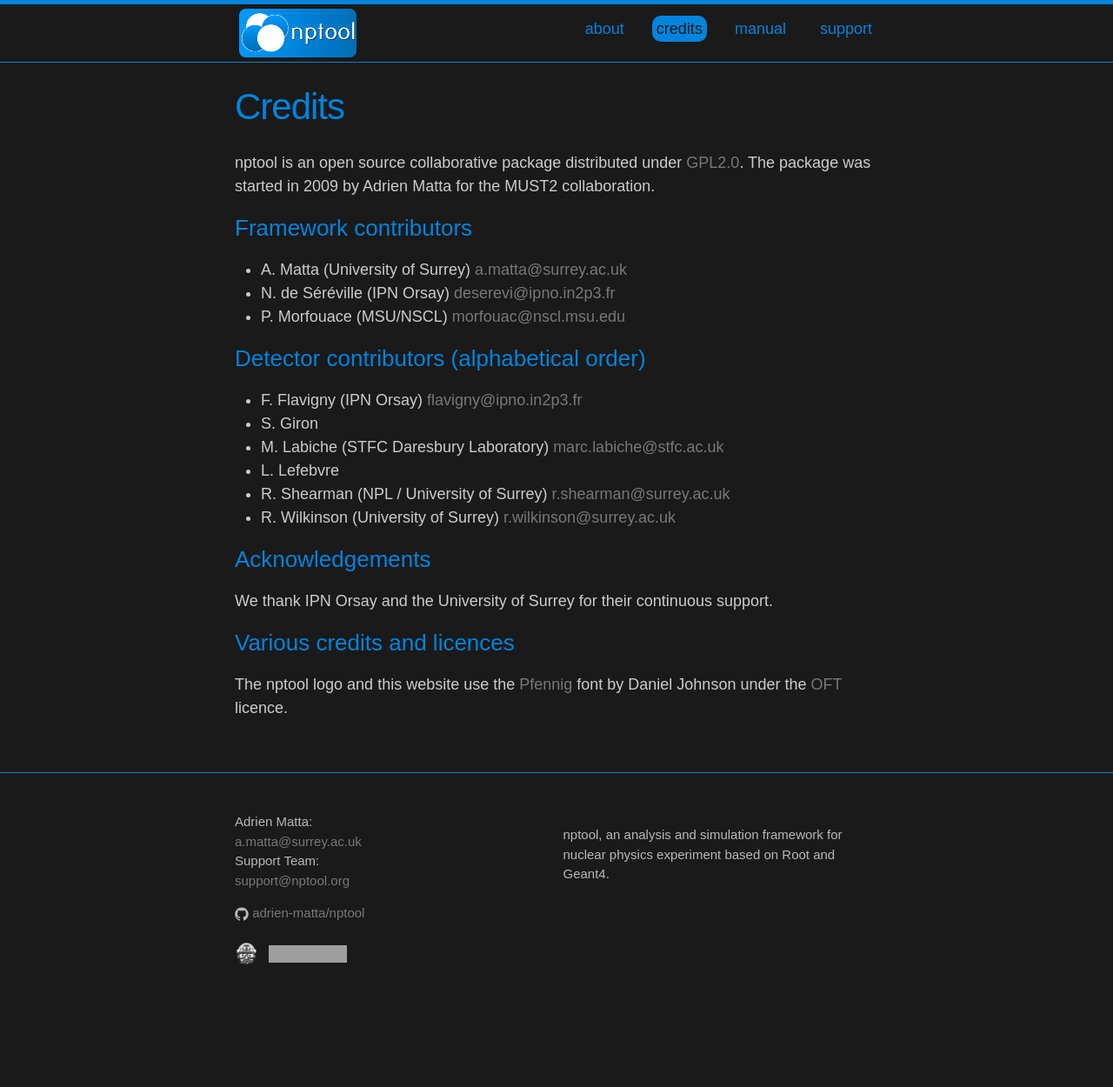
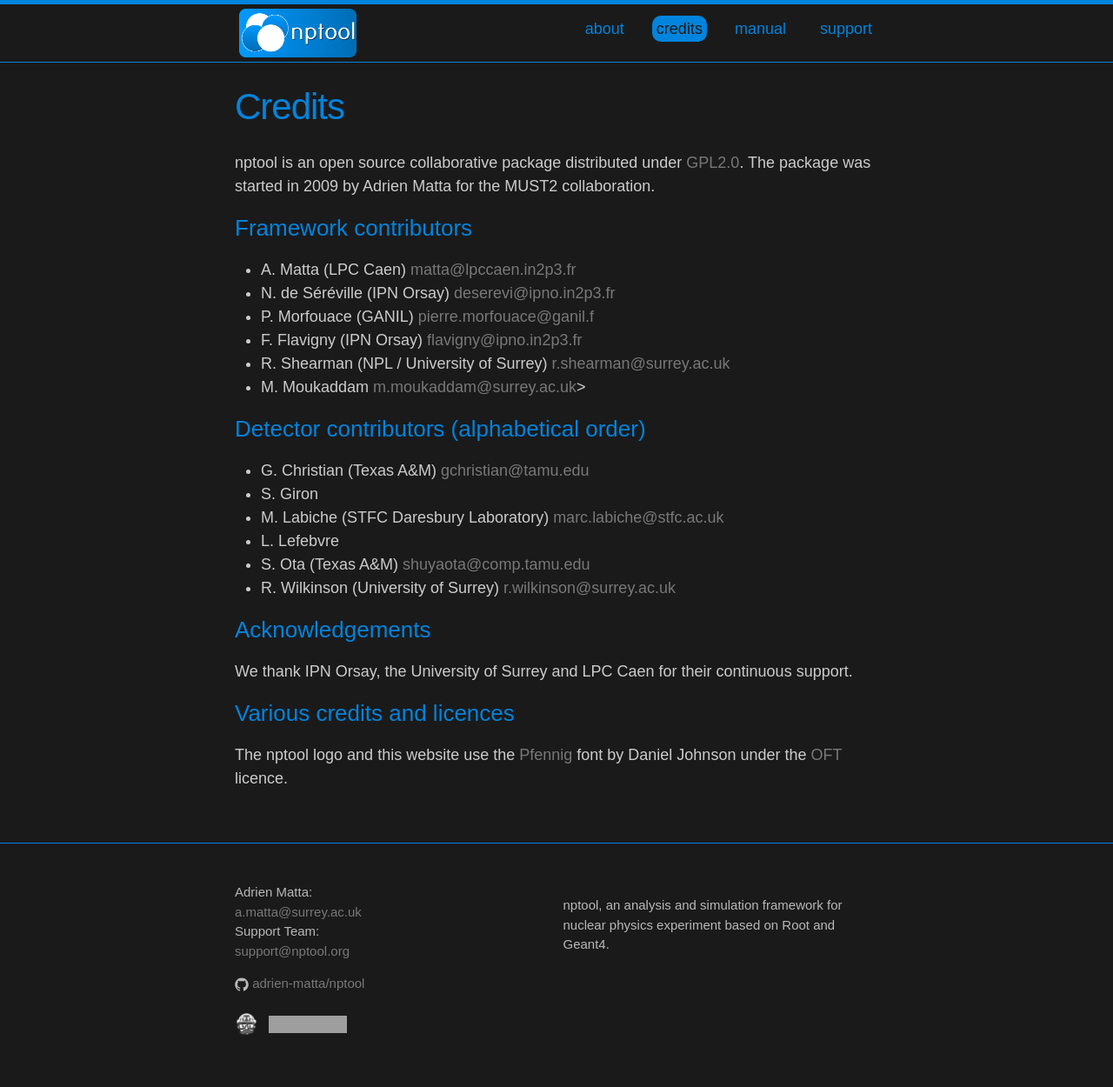
Before and after one commit to adrien-matta/nptool, a Jekyll site: the page built from credit.md, in a window 1280 px wide. Shown: the whole page at 87% size. Built offline with Jekyll 4.4.1, drawn with Linux system fonts in a browser that asks for light colours; some web fonts are replaced; before the commit the page ends 1169 px from its top, so only the background shows below that; grey boxes are pictures that could not be loaded.

Commit message:
* Updating the credit list

```diff
--- a/credit.md
+++ b/credit.md
@@ -10,22 +10,24 @@ The package was started in 2009 by Adrien Matta for the MUST2 collaboration.
 
 ### Framework contributors
 
-* A. Matta (University of Surrey) <mailto:a.matta@surrey.ac.uk>
+* A. Matta (LPC Caen) <mailto:matta@lpccaen.in2p3.fr>
 * N. de Séréville (IPN Orsay) <mailto:deserevi@ipno.in2p3.fr>
-* P. Morfouace (MSU/NSCL) <mailto:morfouac@nscl.msu.edu>
+* P. Morfouace (GANIL) <mailto:pierre.morfouace@ganil.f>
+* F. Flavigny (IPN Orsay) <mailto:flavigny@ipno.in2p3.fr>
+* R. Shearman (NPL / University of Surrey) <mailto:r.shearman@surrey.ac.uk>
+* M. Moukaddam <mailto:m.moukaddam@surrey.ac.uk>>
 
 ### Detector contributors (alphabetical order)
-
-* F. Flavigny (IPN Orsay) <mailto:flavigny@ipno.in2p3.fr>
+* G. Christian (Texas A&M) <mailto:gchristian@tamu.edu>
 * S. Giron
 * M. Labiche (STFC Daresbury Laboratory) <mailto:marc.labiche@stfc.ac.uk>
 * L. Lefebvre
-* R. Shearman (NPL / University of Surrey) <mailto:r.shearman@surrey.ac.uk>
+* S. Ota (Texas A&M) <mailto:shuyaota@comp.tamu.edu>
 * R. Wilkinson (University of Surrey) <mailto:r.wilkinson@surrey.ac.uk>
 
 ### Acknowledgements
 
-We thank IPN Orsay and the University of Surrey for their continuous support.
+We thank IPN Orsay, the University of Surrey and LPC Caen for their continuous support.
 
 ### Various credits and licences
 
```
